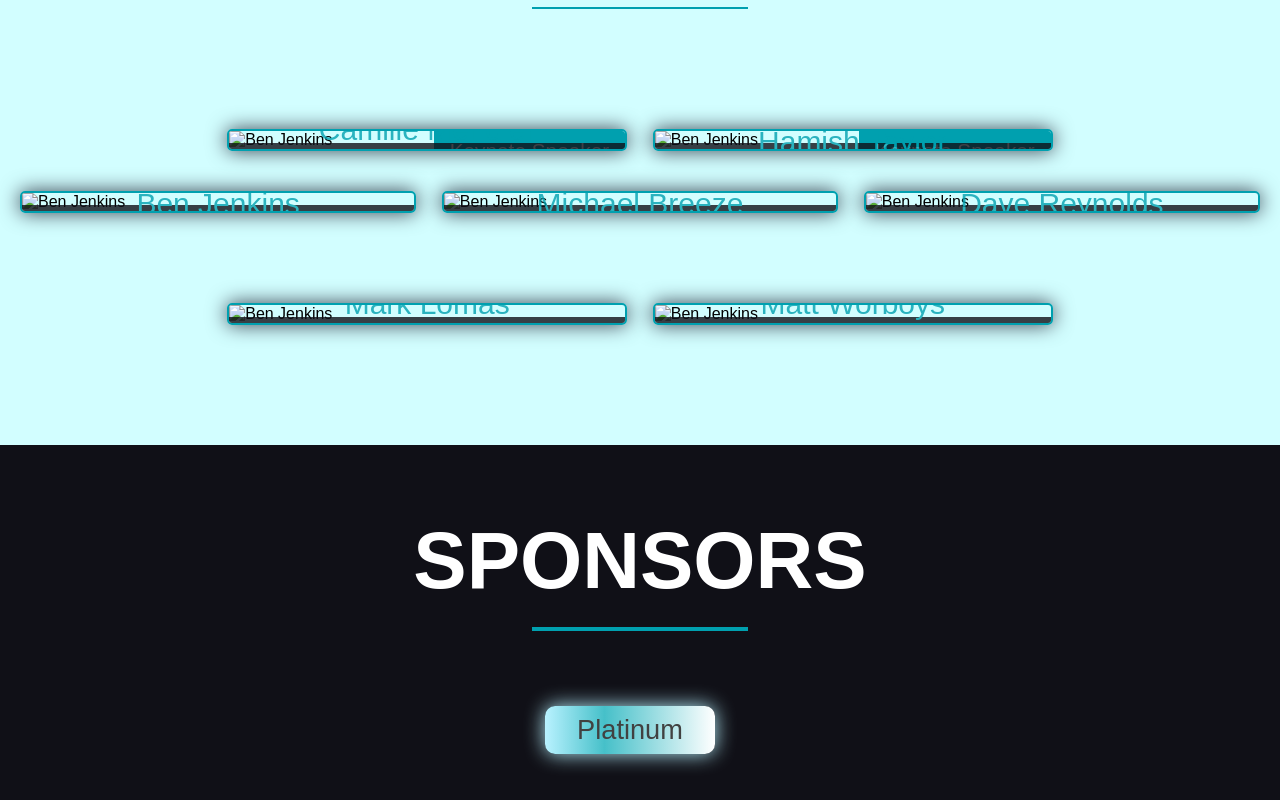
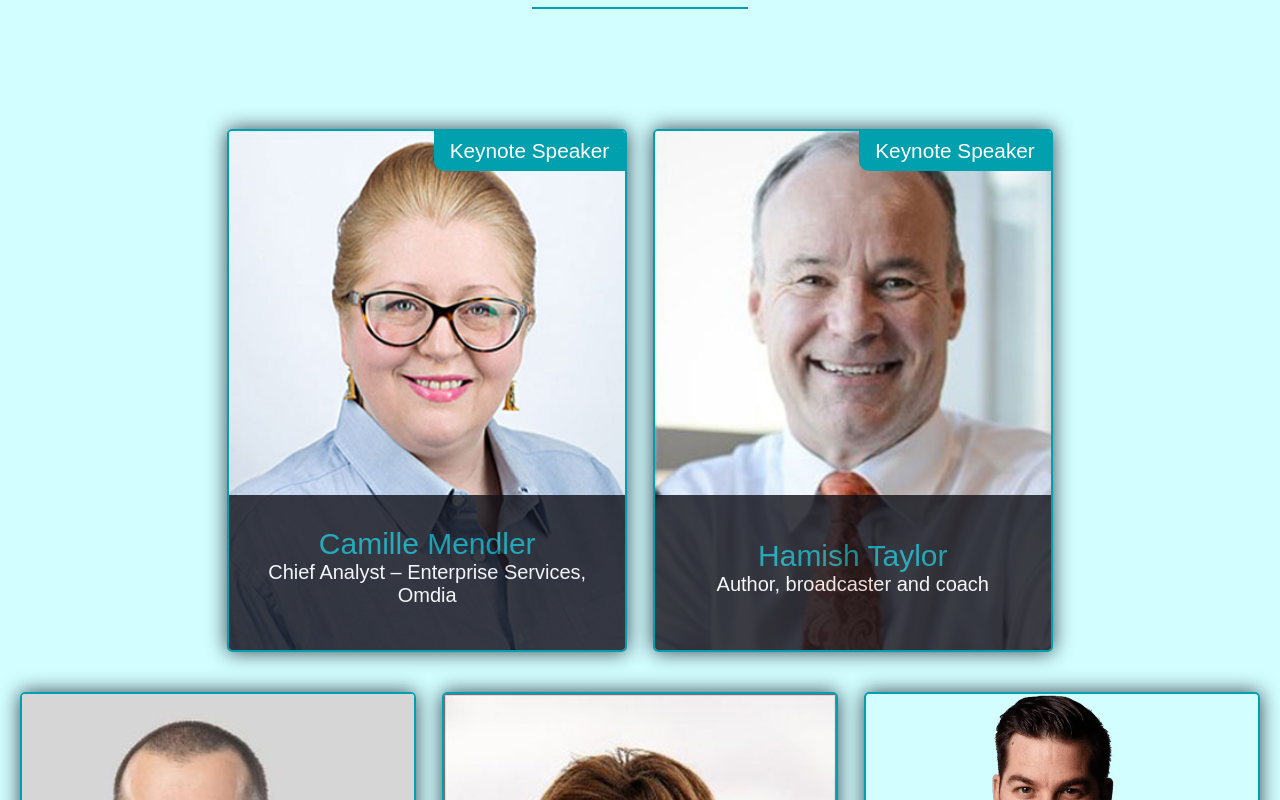
Before and after one commit to mattpt24/xaassummit, a website: page index.html in a window 1280 px wide. Shown: the part 10060-10860 px from the top of the page. Drawn offline with nearby package versions, Linux system fonts and the light colour scheme; a web font is replaced by a local one.

Commit message:
Hopefully this fixed the issue, dist was in GitIgnore for some reason

```diff
--- a/index.html
+++ b/index.html
@@ -502,7 +502,7 @@
             <div class="speakers-cards">
                 <div class="card">
                     <p class="keynote-text">Keynote Speaker</p>
-                    <img class="speakers-card-image" src="dist/images/speakers/camille.jpg"
+                    <img class="speakers-card-image" src="./dist/images/speakers/camille.jpg"
                         alt="Ben Jenkins">
 
                     <div class="card-text">
@@ -514,7 +514,7 @@
 
                 <div class="card">
                     <p class="keynote-text">Keynote Speaker</p>
-                    <img class="speakers-card-image" src="dist/images/speakers/hamish.jpg"
+                    <img class="speakers-card-image" src="./dist/images/speakers/hamish.jpg"
                         alt="Ben Jenkins">
 
                     <div class="card-text">
@@ -529,7 +529,7 @@
 
             <div class="speakers-cards">
                 <div class="card">
-                    <img class="speakers-card-image" src="dist/images/speakers/ben.jpg"
+                    <img class="speakers-card-image" src="./dist/images/speakers/ben.jpg"
                         alt="Ben Jenkins">
 
                     <div class="card-text">
@@ -540,7 +540,7 @@
                 </div>
 
                 <div class="card">
-                    <img class="speakers-card-image" src="dist/images/speakers/michael.jpg"
+                    <img class="speakers-card-image" src="./dist/images/speakers/michael.jpg"
                         alt="Ben Jenkins">
 
                     <div class="card-text">
@@ -551,7 +551,7 @@
                 </div>
 
                 <div class="card">
-                    <img class="speakers-card-image" src="dist/images/speakers/dave.png"
+                    <img class="speakers-card-image" src="./dist/images/speakers/dave.png"
                         alt="Ben Jenkins">
 
                     <div class="card-text">
@@ -568,7 +568,7 @@
 
                 <div class="speakers-cards">
                     <div class="card">
-                        <img class="speakers-card-image" src="dist/images/speakers/mark.jpg"
+                        <img class="speakers-card-image" src="./dist/images/speakers/mark.jpg"
                             alt="Ben Jenkins">
 
                         <div class="card-text">
@@ -579,7 +579,7 @@
                     </div>
 
                     <div class="card">
-                        <img class="speakers-card-image" src="dist/images/speakers/matt.jpg"
+                        <img class="speakers-card-image" src="./dist/images/speakers/matt.jpg"
                             alt="Ben Jenkins">
 
                         <div class="card-text">
```
Also changed, not shown: dist/images/speakers/ben.jpg (added), dist/images/speakers/camille.jpg (added), dist/images/speakers/dave.png (added), dist/images/speakers/hamish.jpg (added), dist/images/speakers/mark.jpg (added), dist/images/speakers/matt.jpg (added), dist/images/speakers/michael.jpg (added), dist/images/sponsors/WholesaleBlueLogo.png (added), dist/images/sponsors/vipre.png (added), dist/images/sponsors/wildix.png (added), 1 other file.
